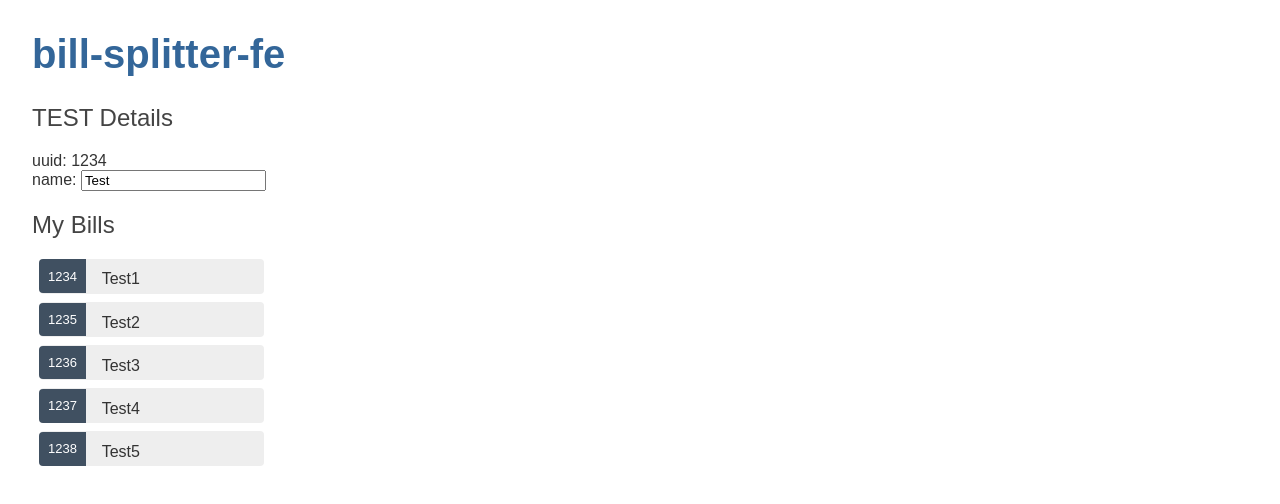
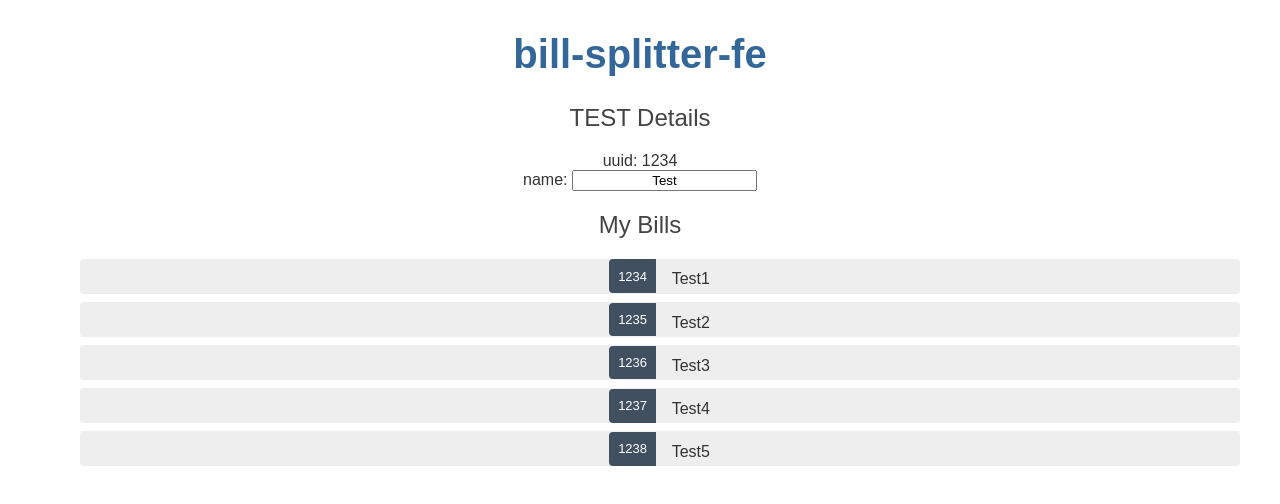
Before and after one commit to evenmorepew/bill-splitter-fe, an Angular app: page / in a window 1280 px wide. Shown: the top 504 px of the page. Built offline with nearby package versions, Linux system fonts and the light colour scheme.

Commit message:
Center elements

```diff
--- a/src/app/bill/bill.component.css
+++ b/src/app/bill/bill.component.css
@@ -1,9 +1,10 @@
 /* BillsComponent's private CSS styles */
 .bills {
-  margin: 0 0 2em 0;
   list-style-type: none;
-  padding: 0;
-  width: 15em;
+}
+
+.bills ul {
+  left: 50%;
 }
 
 .bills li {
--- a/src/styles.css
+++ b/src/styles.css
@@ -23,4 +23,5 @@ body, input[type="text"], button {
 /* everywhere else */
 * {
   font-family: Arial, Helvetica, sans-serif;
+  text-align: center;
 }
```
